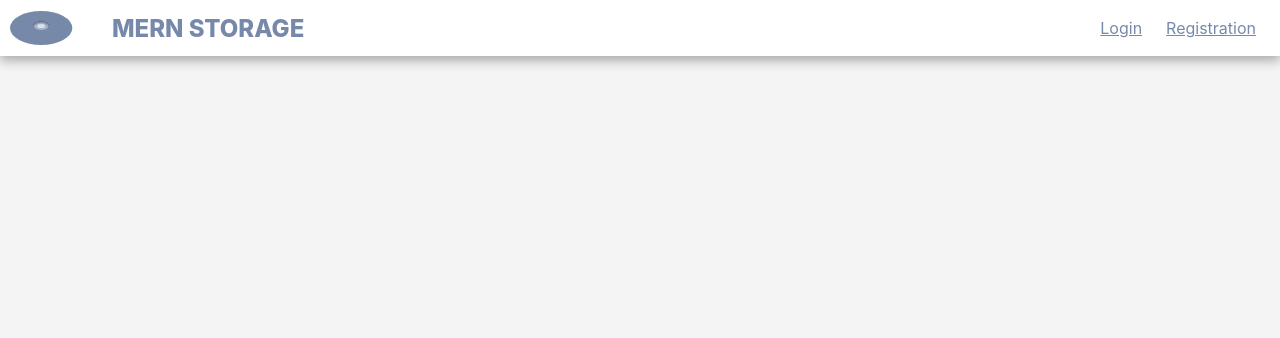
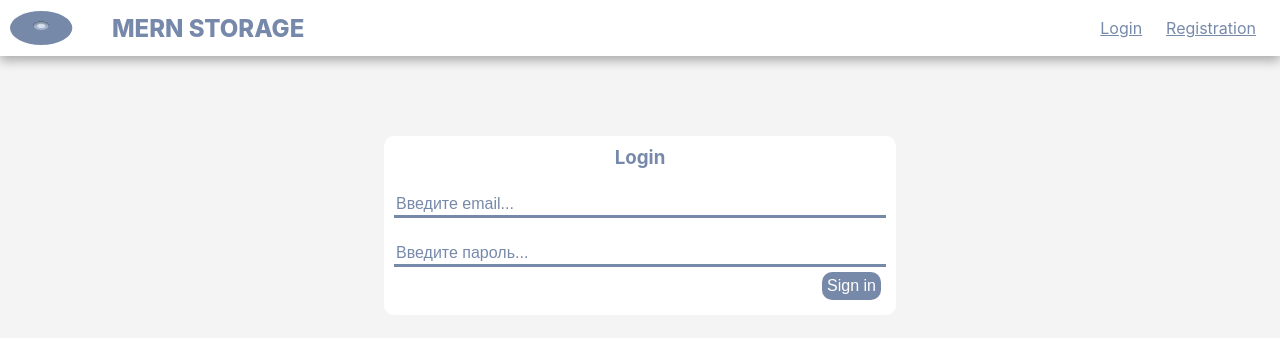
Before and after one commit to yurcifer/mern-file-storage, a React (Create React App) app in the folder client/: page /login in a window 1280 px wide. Shown: the top 338 px of the page. Built offline with nearby package versions, Linux system fonts and the light colour scheme.

Commit message:
added login form

```diff
--- a/client/src/components/App.jsx
+++ b/client/src/components/App.jsx
@@ -2,6 +2,7 @@ import Navbar from './navbar/Navbar';
 import styles from './app.module.scss';
 import { BrowserRouter, Routes, Route } from 'react-router-dom';
 import Registration from './registration/Registration';
+import Login from './login/Login';
 
 function App() {
   return (
@@ -10,6 +11,7 @@ function App() {
       <Routes>
         <Route path="/" element={<h1></h1>} />
         <Route path="/registration" element={<Registration />} />
+        <Route path="/login" element={<Login />} />
       </Routes>
     </BrowserRouter>
   );
--- /dev/null
+++ b/client/src/components/login/Login.jsx
@@ -0,0 +1,17 @@
+import React from 'react';
+import Input from '../../utils/input/input';
+import LoginBtn from '../../utils/loginBtn/LoginBtn';
+import styles from './login.module.scss';
+
+function Login() {
+    return (
+      <div className={styles.container}>
+        <h3>Login</h3>
+        <Input type="text" placeholder="Введите email..." />
+        <Input type="password" placeholder="Введите пароль..." />
+        <LoginBtn className={styles.btn} >Sign in</LoginBtn>
+      </div>
+    );
+  }
+
+export default Login;
--- /dev/null
+++ b/client/src/components/login/login.module.scss
@@ -0,0 +1,20 @@
+.container {
+  margin: auto;
+  margin-top: 10vh;
+  background-color: rgb(255, 255, 255);
+  width: 40vw;
+  min-width: 250px;
+  max-width: 550px;
+  padding: 10px;
+  border-radius: 10px;
+
+  h3 {
+    text-align: center;
+  }
+  .btn {
+    display: block;
+    width: fit-content;
+    margin: 5px;
+    margin-left: auto;
+  }
+}
```
